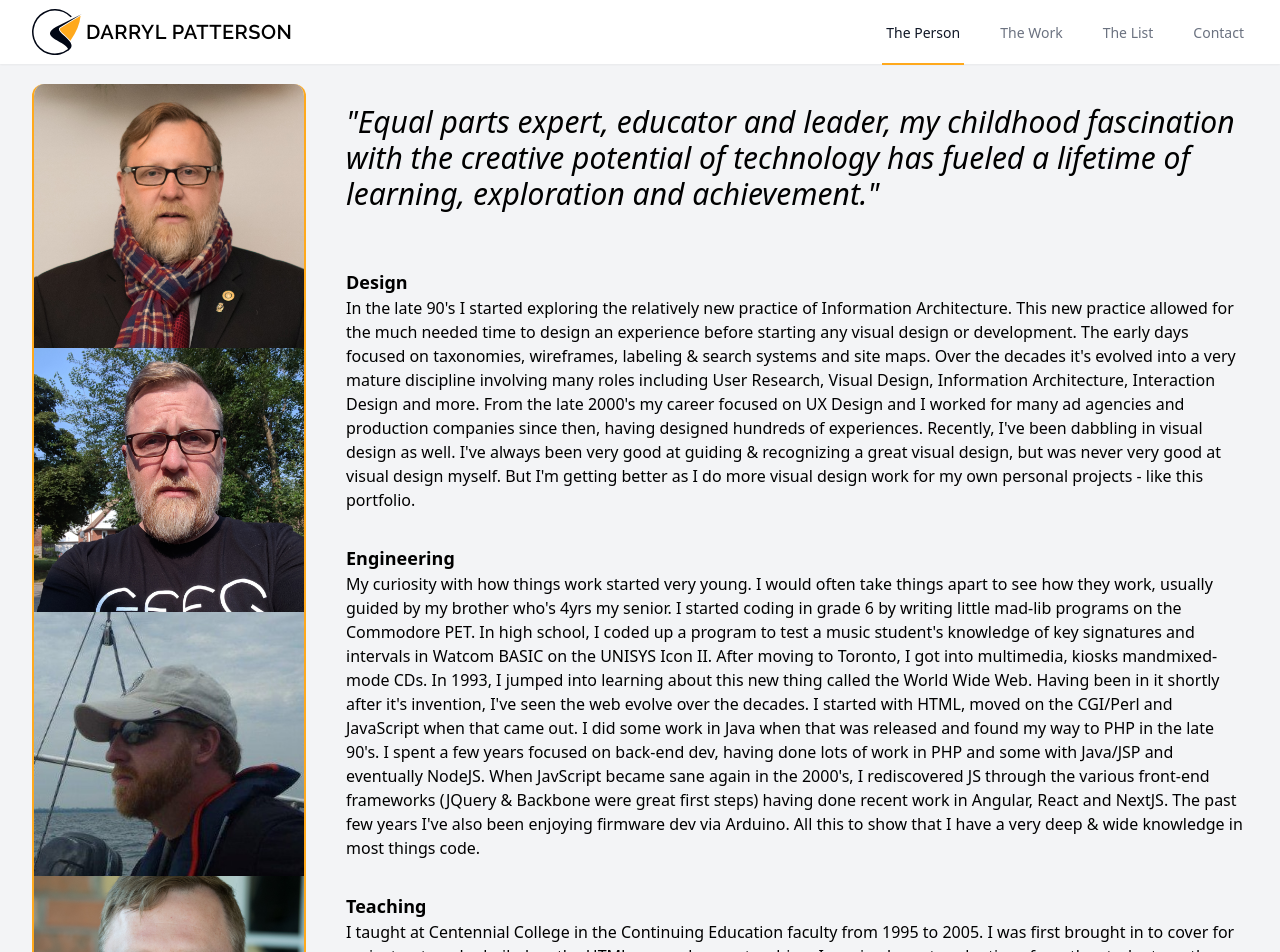
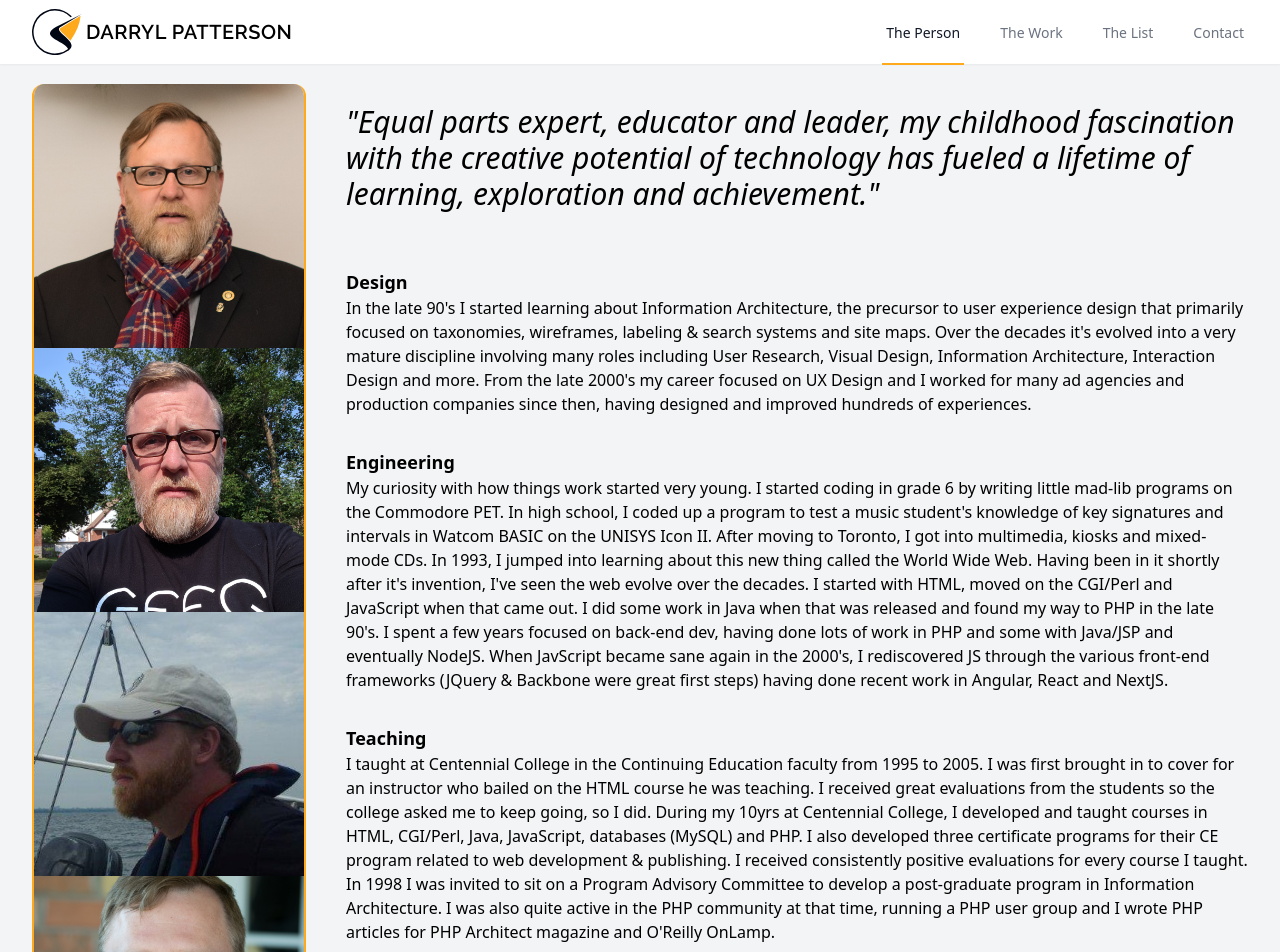
Before and after one commit to widgetapps/darrylpatterson.com, a Next.js app: page / in a window 1280 px wide. Shown: the top 952 px of the page. Built offline with nearby package versions, Linux system fonts and the light colour scheme.

Commit message:
Come copy updates.

```diff
--- a/data/home.json
+++ b/data/home.json
@@ -2,22 +2,22 @@
   {
     "id": 2,
     "header": "Design",
-    "content": "In the late 90's I started exploring the relatively new practice of Information Architecture. This new practice allowed for the much needed time to design an experience before starting any visual design or development. The early days focused on taxonomies, wireframes, labeling & search systems and site maps. Over the decades it's evolved into a very mature discipline involving many roles including User Research, Visual Design, Information Architecture, Interaction Design and more. From the late 2000's my career focused on UX Design and I worked for many ad agencies and production companies since then, having designed hundreds of experiences. Recently, I've been dabbling in visual design as well. I've always been very good at guiding & recognizing a great visual design, but was never very good at visual design myself. But I'm getting better as I do more visual design work for my own personal projects - like this portfolio."
+    "content": "In the late 90's I started learning about Information Architecture, the precursor to user experience design that primarily focused on taxonomies, wireframes, labeling & search systems and site maps. Over the decades it's evolved into a very mature discipline involving many roles including User Research, Visual Design, Information Architecture, Interaction Design and more. From the late 2000's my career focused on UX Design and I worked for many ad agencies and production companies since then, having designed and improved hundreds of experiences."
   },
   {
     "id": 3,
     "header": "Engineering",
-    "content": "My curiosity with how things work started very young. I would often take things apart to see how they work, usually guided by my brother who's 4yrs my senior. I started coding in grade 6 by writing little mad-lib programs on the Commodore PET. In high school, I coded up a program to test a music student's knowledge of key signatures and intervals in Watcom BASIC on the UNISYS Icon II. After moving to Toronto, I got into multimedia, kiosks mandmixed-mode CDs. In 1993, I jumped into learning about this new thing called the World Wide Web. Having been in it shortly after it's invention, I've seen the web evolve over the decades. I started with HTML, moved on the CGI/Perl and JavaScript when that came out. I did some work in Java when that was released and found my way to PHP in the late 90's. I spent a few years focused on back-end dev, having done lots of work in PHP and some with Java/JSP and eventually NodeJS. When JavScript became sane again in the 2000's, I rediscovered JS through the various front-end frameworks (JQuery & Backbone were great first steps) having done recent work in Angular, React and NextJS. The past few years I've also been enjoying firmware dev via Arduino. All this to show that I have a very deep & wide knowledge in most things code."
+    "content": "My curiosity with how things work started very young. I started coding in grade 6 by writing little mad-lib programs on the Commodore PET. In high school, I coded up a program to test a music student's knowledge of key signatures and intervals in Watcom BASIC on the UNISYS Icon II. After moving to Toronto, I got into multimedia, kiosks and mixed-mode CDs. In 1993, I jumped into learning about this new thing called the World Wide Web. Having been in it shortly after it's invention, I've seen the web evolve over the decades. I started with HTML, moved on the CGI/Perl and JavaScript when that came out. I did some work in Java when that was released and found my way to PHP in the late 90's. I spent a few years focused on back-end dev, having done lots of work in PHP and some with Java/JSP and eventually NodeJS. When JavScript became sane again in the 2000's, I rediscovered JS through the various front-end frameworks (JQuery & Backbone were great first steps) having done recent work in Angular, React and NextJS."
   },
   {
     "id": 4,
     "header": "Teaching",
-    "content": "I taught at Centennial College in the Continuing Education faculty from 1995 to 2005. I was first brought in to cover for an instructor who bailed on the HTML course he was teaching. I received great evaluations from the students so the college asked me to keep going, so I did. During my 10yrs there I developed and taught courses in HTML, CGI/Perl, Java, JavaScript, databases (MySQL) and PHP. I also developed three certificate programs for their CE program related to web development & publishing. I received consistently positive evaluations for every course I taught. In 1998 I was invited to sit on a Program Advisory Committee to develop a post-graduate program in Information Architecture. I was also quite active in the PHP community at that time, running a PHP user group and I wrote PHP articles for PHP Architect magazine and O'Reilly OnLamp."
+    "content": "I taught at Centennial College in the Continuing Education faculty from 1995 to 2005. I was first brought in to cover for an instructor who bailed on the HTML course he was teaching. I received great evaluations from the students so the college asked me to keep going, so I did. During my 10yrs at Centennial College, I developed and taught courses in HTML, CGI/Perl, Java, JavaScript, databases (MySQL) and PHP. I also developed three certificate programs for their CE program related to web development & publishing. I received consistently positive evaluations for every course I taught. In 1998 I was invited to sit on a Program Advisory Committee to develop a post-graduate program in Information Architecture. I was also quite active in the PHP community at that time, running a PHP user group and I wrote PHP articles for PHP Architect magazine and O'Reilly OnLamp."
   },
   {
     "id": 5,
     "header": "Volunteering",
-    "content": "My first meaningful volunteering experience was as a scout leader in the early 2000's. In 2004, I was invited to join a Rotary club - The Rotary Club of East York in Toronto. Rotary changed my outlook on the world and it's problems, showing what's possible when a dedicated group of people work together for a common cause - whether they be big global issues like ending Polio or smaller local issues like food equality. I've held many roles as a Rotarian over the years and I've also used my expertise to help Rotary clubs and Rotarians with effective use of technology. I am currently a member of the Rotary Club of Sault Ste Marie."
+    "content": "My first meaningful volunteering experience was as a scout leader in the early 2000's. In 2004, I was invited to join a Rotary club - The Rotary Club of East York in Toronto. Rotary changed my outlook on the world and it's problems, showing what's possible when a dedicated group of people work together for a common cause - whether they be big global issues like ending Polio or smaller local issues like food equality. I've held many roles as a Rotarian over the years and I've also used my expertise to help Rotary clubs and Rotarians with effective use of technology. I am currently the vice-president of the Rotary Club of Sault Ste Marie."
   },
   {
     "id": 6,
@@ -27,7 +27,7 @@
   {
     "id": 7,
     "header": "Family",
-    "content": "We started our family in our mid 20's after having moved to Toronto in 1992. Our two kids are now both in their  20's and are starting lives of their own. Our daughter had our first grandson in 2020 - cute as a button, smart like fox. I'm lucky to have family and old friends still here in the Sault to reconnect with."
+    "content": "We started our family in our mid 20's after having moved to Toronto in 1992. Our two kids are now both in their 20's and are starting lives of their own. Our daughter had our first grandson in 2020 - cute as a button, smart like fox. I'm lucky to have family and old friends still here in the Sault to reconnect with."
   },
   {
     "id": 8,
--- a/pages/contact.js
+++ b/pages/contact.js
@@ -44,7 +44,7 @@ export default function Contact() {
                         <ul className="list-disc text-sm sm:text-base ml-10">
                             <li>Engineering Design: API design & documentation, database schemas (SQL & NoSQL), technical requirements as well as structure, behaviour & interaction diagrams with the UML</li>
                             <li>Backend coding: NodeJS/ExpressJS, PHP Frameworks, Spring, API implementation</li>
-                            <li>Frontend coding (including prototyping): ReactJS/NextJS, Angular, TailwindCSS, jQuery, BackboneJS</li>
+                            <li>Frontend coding (including prototyping): ReactJS/NextJS, TailwindCSS, jQuery, BackboneJS</li>
                             <li>Systems Admin: Cloud Services (GCP & AWS), queuing servers (AMPQ & MQTT), databases (MongoDB & MySQL and others)</li>
                         </ul>
                     </div>
```
